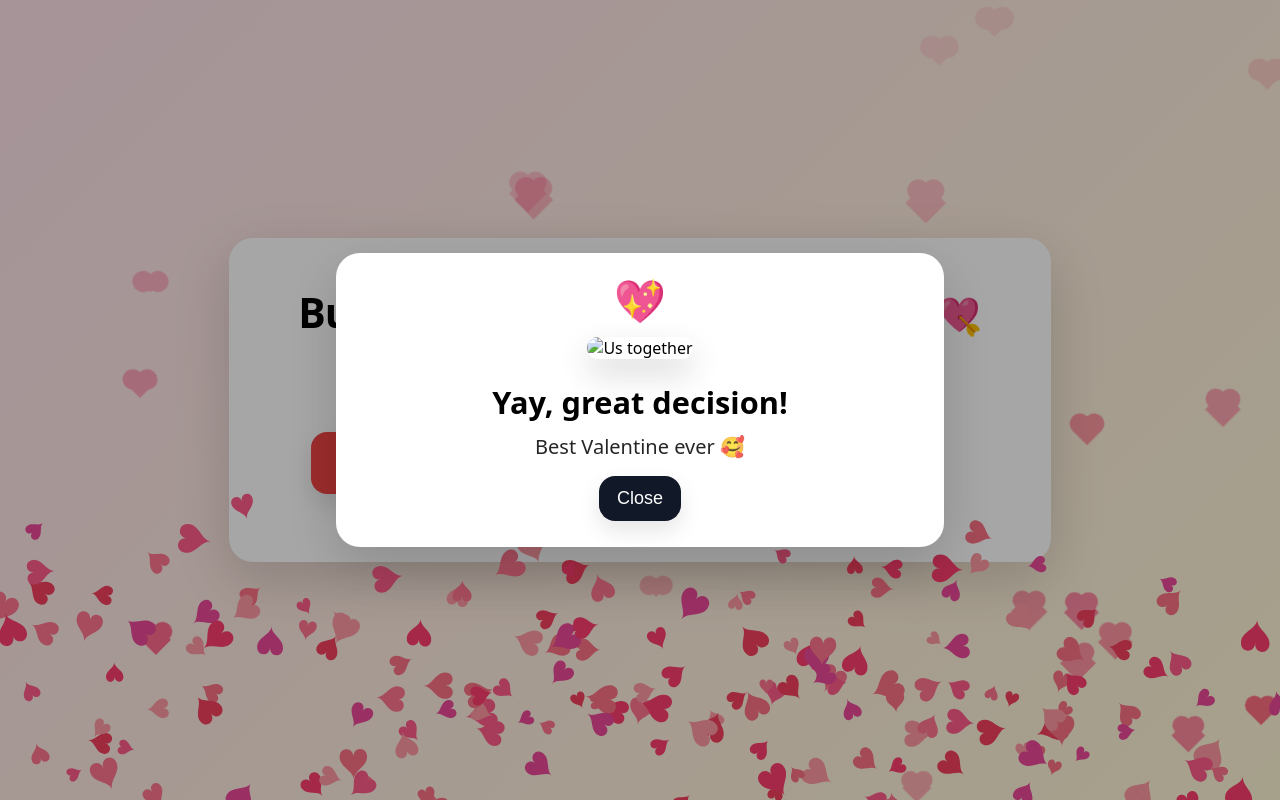
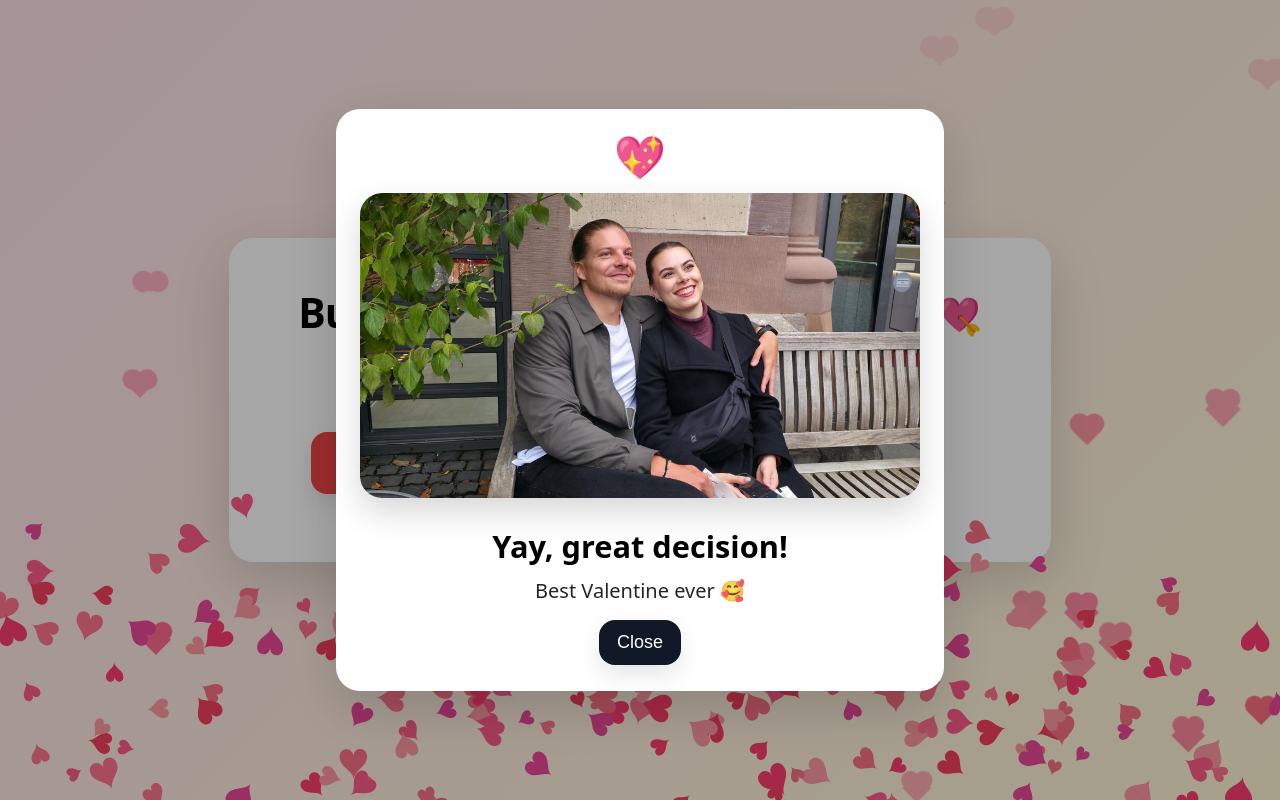
Before and after one commit to MF9721/valentine, a plain HTML site: page index.html in a window 1280 px wide. Both pictures are taken after a click on the button "Yes". Drawn offline with Linux system fonts and the light colour scheme.

Commit message:
index.html

```diff
--- a/index.html
+++ b/index.html
@@ -218,7 +218,7 @@
       <!-- ✅ ADDED: your photo -->
       <!-- If your file is in /images/ use: images/us.jpg -->
       <!-- If your file is in the root, use: us.jpg -->
-      <img src="images/us.jpg" alt="Us together" class="photo" />
+      <img src="us.jpg" alt="Us together" class="photo" />
 
       <h2>Yay, great decision!</h2>
       <p>Best Valentine ever 🥰</p>
```
